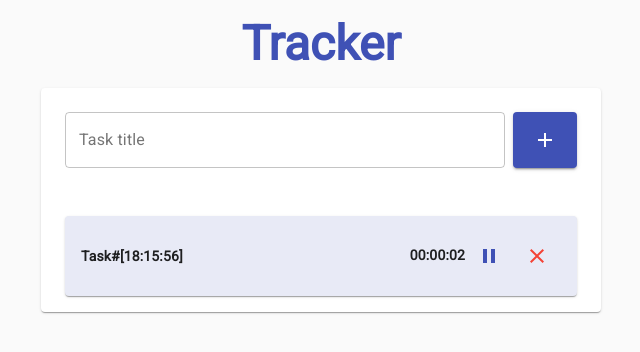
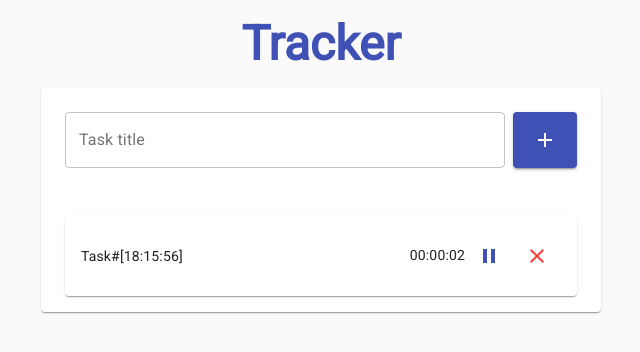
Before and after one commit to bogdan2341/task-timer, a React (Create React App) app: page / in a window 1280 px wide. Both pictures are taken after a click on the button 864 px from the left and 140 px from the top of the page. Shown: the top 352 px of the page, without its empty margins (319-959 px from the left). Built offline with nearby package versions, Linux system fonts and the light colour scheme.

Commit message:
Refactoring

```diff
--- a/src/components/InputNewTask.js
+++ b/src/components/InputNewTask.js
@@ -21,7 +21,7 @@ const useStyles = makeStyles((theme) => ({
 }));
 
 function InputNewTask() {
-  const [tittle, setTittle] = useState("");
+  const [title, setTitle] = useState("");
   const dispatch = useDispatch();
   const classes = useStyles();
 
@@ -32,9 +32,9 @@ function InputNewTask() {
   };
 
   const saveTimerHandler = () => {
-    const taskTittle = tittle || `Task#[${moment().format("HH:mm:ss")}]`;
-    setTittle("");
-    return dispatch(addTimer(genUID(), taskTittle, Date.now()));
+    const taskTitle = title || `Task#[${moment().format("HH:mm:ss")}]`;
+    setTitle("");
+    return dispatch(addTimer(genUID(), taskTitle, Date.now()));
   };
 
   return (
@@ -43,8 +43,8 @@ function InputNewTask() {
         variant="outlined"
         className={classes.textField}
         type="text"
-        onChange={(e) => setTittle(e.target.value)}
-        value={tittle}
+        onChange={(e) => setTitle(e.target.value)}
+        value={title}
         label="Task title"
         onKeyPress={keyDownHandler}
       />
--- a/src/components/TaskItem.js
+++ b/src/components/TaskItem.js
@@ -19,7 +19,7 @@ const useStyles = makeStyles((theme) => ({
     transition: ".2s ease-in",
   },
   paused: {
-    fontWeight: "bold",
+    color: indigo[200],
     backgroundColor: indigo[50],
     transition: ".2s ease-out",
   },
@@ -38,9 +38,7 @@ function TaskItem(props) {
   };
 
   return (
-    <Paper
-      className={clsx(classes.root, { [classes.paused]: !props.isPaused })}
-    >
+    <Paper className={clsx(classes.root, { [classes.paused]: props.isPaused })}>
       {props.title}
 
       <div>
--- a/src/components/TaskTimer.js
+++ b/src/components/TaskTimer.js
@@ -1,26 +1,9 @@
 import { makeStyles } from "@material-ui/core";
 import moment from "moment";
+import { msToTime } from "../utils/timeUtils";
 import { useEffect, useState } from "react";
 
-const useStyles = makeStyles((theme) => ({
-  root: {
-    display: "inline-block",
-  },
-}));
-
-const msToTime = (ms) => {
-  let h = moment.duration(ms).hours();
-  let m = moment.duration(ms).minutes();
-  let s = moment.duration(ms).seconds();
-  h = h < 10 ? "0" + h : h;
-  m = m < 10 ? "0" + m : m;
-  s = s < 10 ? "0" + s : s;
-
-  return `${h}:${m}:${s}`;
-};
-
 function TaskTimer(props) {
-  const classes = useStyles();
   const [time, setTime] = useState(0);
 
   const runTimer = () => {
@@ -39,7 +22,7 @@ function TaskTimer(props) {
       clearInterval(timer);
     };
   }, [props.isPaused]);
-  return <div className={classes.root}>{msToTime(time)}</div>;
+  return <span>{msToTime(time)}</span>;
 }
 
 export default TaskTimer;
--- /dev/null
+++ b/src/utils/timeUtils.js
@@ -0,0 +1,12 @@
+import moment from "moment";
+
+export const msToTime = (ms) => {
+  let h = moment.duration(ms).hours();
+  let m = moment.duration(ms).minutes();
+  let s = moment.duration(ms).seconds();
+  h = h < 10 ? "0" + h : h;
+  m = m < 10 ? "0" + m : m;
+  s = s < 10 ? "0" + s : s;
+
+  return `${h}:${m}:${s}`;
+};
```
Also changed, not shown: src/components/TaskList.js (+1 -7 lines).
